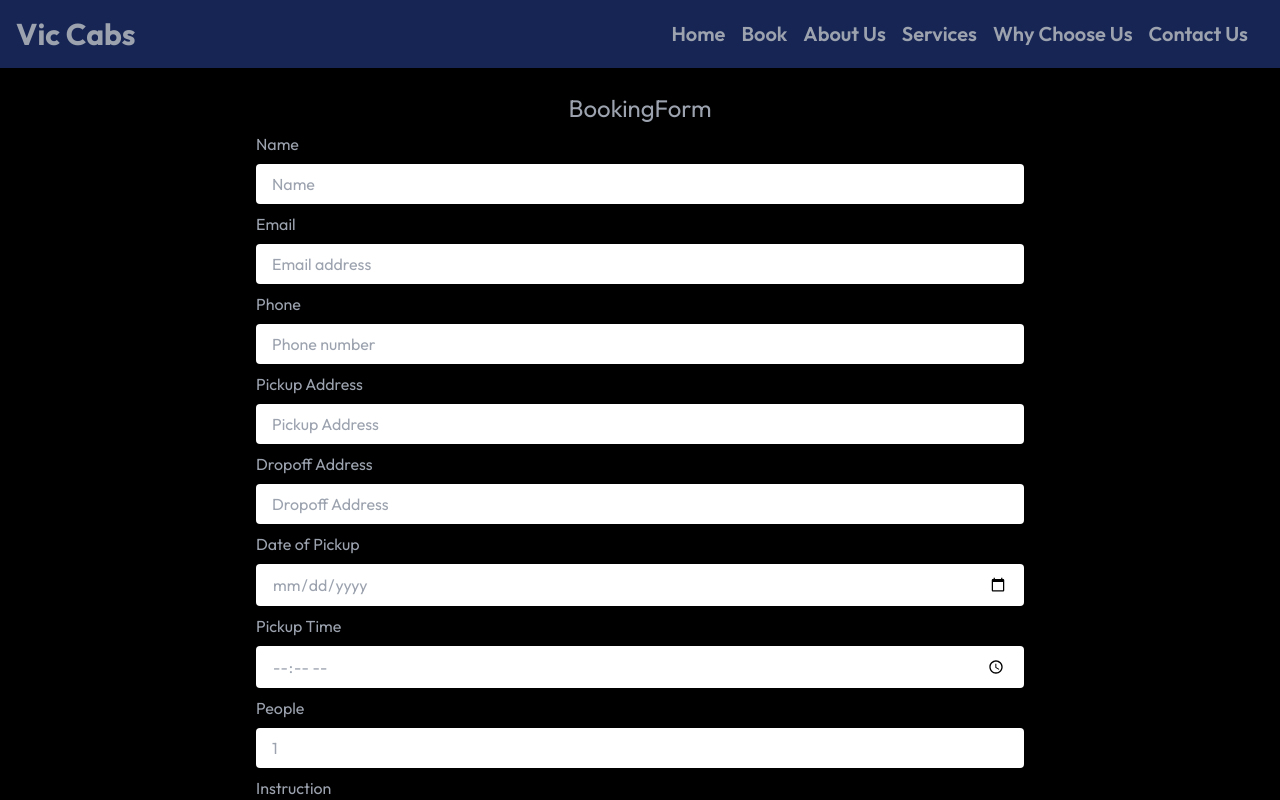
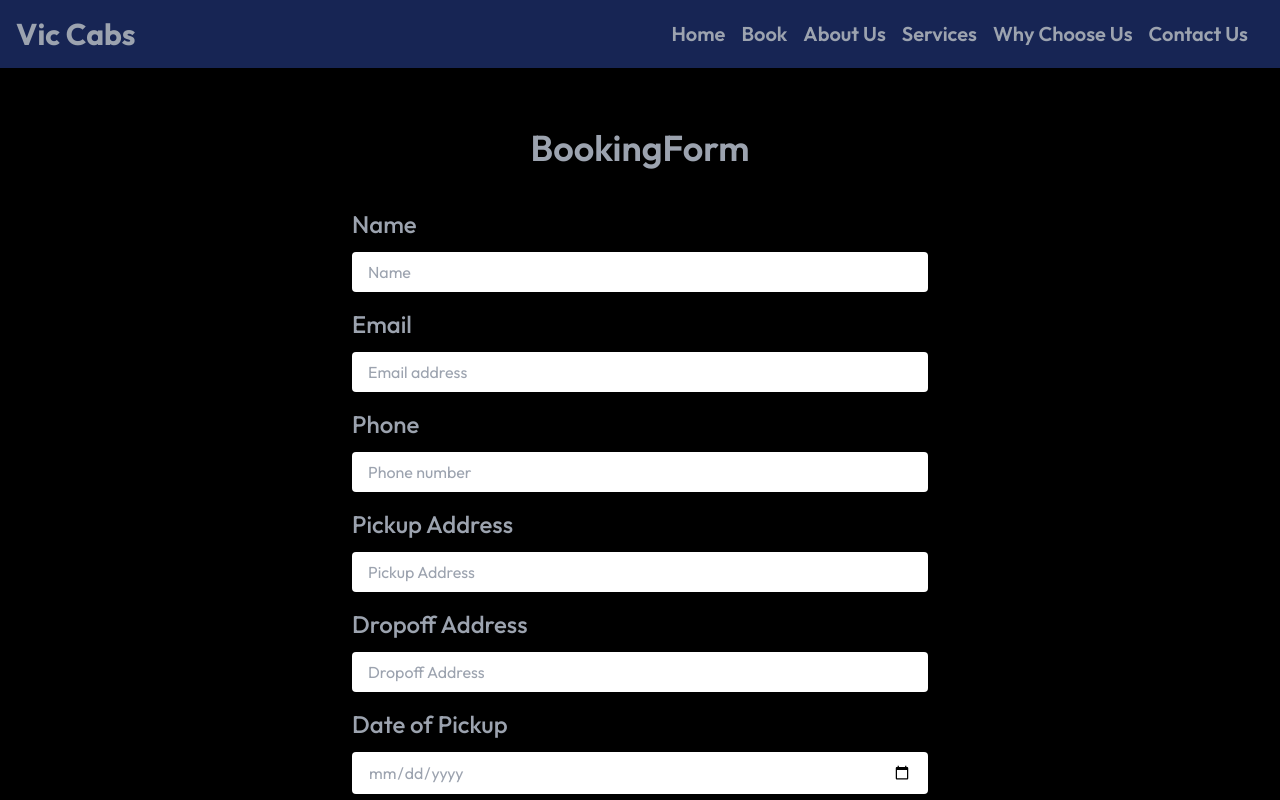
Before and after one commit to Dee1122020/viccabs, a Next.js app: page /pages/book in a window 1280 px wide. Shown: the top 800 px of the page. Built offline with nearby package versions, Linux system fonts and the light colour scheme; no server answers.

Commit message:
Booking form modified further

```diff
--- a/components/BookingForm.tsx
+++ b/components/BookingForm.tsx
@@ -34,44 +34,44 @@ function BookingForm() {
 
   return (
     <div className='flex flex-col py-4 mb-4 w-3/5 mx-auto'>
-      <div><h2 className='text-2xl p-2 text-center'>BookingForm</h2></div>
+      <div><h2 className='text-3xl font-semibold text-center mt-6 md:mt-8 py-2 md:text-4xl md:font-semibold md:mb-3 md:py-3'>BookingForm</h2></div>
 
-      <div className='mb-2'>
+      <div className='mt-2 md:w-3/4 md:mx-auto'>
         <form onSubmit={handleSubmit(onSubmit)} className='flex flex-col gap-y-2'>
 
-          <label htmlFor='name'>Name</label>
+          <label htmlFor='name' className='md:text-2xl md:mb-1 md:mt-2 md:font-medium'>Name</label>
           <input type='text' id='name' {...register('name')} placeholder='Name' className='px-4 py-2 rounded' />
           {errors.name && <span className='text-red-500'>{errors.name.message}</span>}
 
-          <label htmlFor='email'>Email</label>
+          <label htmlFor='email' className='md:text-2xl md:mb-1 md:mt-2 md:font-medium'>Email</label>
           <input type='email' id='email' {...register('email')} placeholder='Email address' className='px-4 py-2 rounded'/>
           {errors.email && <span className='text-red-500'>{errors.email.message}</span>}
 
-          <label htmlFor='phone'>Phone</label>
+          <label htmlFor='phone' className='md:text-2xl md:mb-1 md:mt-2 md:font-medium'>Phone</label>
           <input type='text' id='phone' {...register('phone')} placeholder='Phone number' className='px-4 py-2 rounded'/>
           {errors.phone && <span className='text-red-500'>{errors.phone.message}</span>}
 
-          <label htmlFor='pickUpAddress'>Pickup Address</label>
+          <label htmlFor='pickUpAddress' className='md:text-2xl md:mb-1 md:mt-2 md:font-medium'>Pickup Address</label>
           <input type='text' id='pickUpAddress' {...register('pickUpAddress')} placeholder='Pickup Address' className='px-4 py-2 rounded'/>
           {errors.pickUpAddress && <span className='text-red-500'>{errors.pickUpAddress.message}</span>}
 
-          <label htmlFor='dropOffAddress'>Dropoff Address</label>
+          <label htmlFor='dropOffAddress' className='md:text-2xl md:mb-1 md:mt-2 md:font-medium'>Dropoff Address</label>
           <input type='text' id='dropOffAddress' {...register('dropOffAddress')} placeholder='Dropoff Address' className='px-4 py-2 rounded'/>
           {errors.dropOffAddress && <span className='text-red-500'>{errors.dropOffAddress.message}</span>}
 
-          <label htmlFor='date'>Date of Pickup</label>
+          <label htmlFor='date' className='md:text-2xl md:mb-1 md:mt-2 md:font-medium'>Date of Pickup</label>
           <input type='date' id='date' {...register('date')} placeholder='Date of pickup' className='px-4 py-2 rounded'/>
           {errors.date && <span className='text-red-500'>{errors.date.message}</span>}
 
-          <label htmlFor='time'>Pickup Time</label>
+          <label htmlFor='time' className='md:text-2xl md:mb-1 md:mt-2 md:font-medium'>Pickup Time</label>
           <input type='time' id='time' {...register('time')} placeholder='Pickup time' className='px-4 py-2 rounded'/>
           {errors.time && <span className='text-red-500'>{errors.time.message}</span>}
 
-          <label htmlFor='people'>People</label>
+          <label htmlFor='people' className='md:text-2xl md:mb-1 md:mt-2 md:font-medium'>People</label>
           <input type='number' id='people' {...register('people', {valueAsNumber: true})} placeholder='Number of people' className='px-4 py-2 rounded'/>
           {errors.people && <span className='text-red-500'>{errors.people.message}</span>}
 
-          <label htmlFor='instruction'>Instruction</label>
+          <label htmlFor='instruction' className='md:text-2xl md:mb-1 md:mt-2 md:font-medium'>Instruction</label>
           <textarea id='instruction' {...register('instruction')} placeholder='instruction' className='px-4 py-2 rounded mb-2'/>
           {errors.instruction && <span className='text-red-500'>{errors.instruction.message}</span>}
 
--- a/lib/_actions.ts
+++ b/lib/_actions.ts
@@ -27,9 +27,10 @@ export async function sendEmail(data: BookingInput) {
 
         try{
             const data = await resend.emails.send({
-                from: 'onboarding@resend.dev',
-                to: 'dee.taxis.au@gmail.com',
-                //reply_to: '',
+                from: 'Vic Cabs <booking@viccabs.com.au>',
+                to: ['dee.taxis.au@gmail.com', 'admin@viccabs.com.au'],
+                //cc: 'dee.taxis.au@gmail.com',
+                reply_to: `${email}`,
                 subject: 'New Booking',
                 text: `Name: ${name} \n Email: ${email} \n Phone: ${phone} \n Pick Up Address: ${pickUpAddress} \n Drop Off Address: ${dropOffAddress} \n Date: ${date || ''} \n Time: ${time || ''} \n People: ${people} \n Instruction: ${instruction || ''}`,
                 react: BookingEmail({ name, email, phone, pickUpAddress, dropOffAddress, date: date || '', time: time || '', people, instructions: instruction || '' })
```
